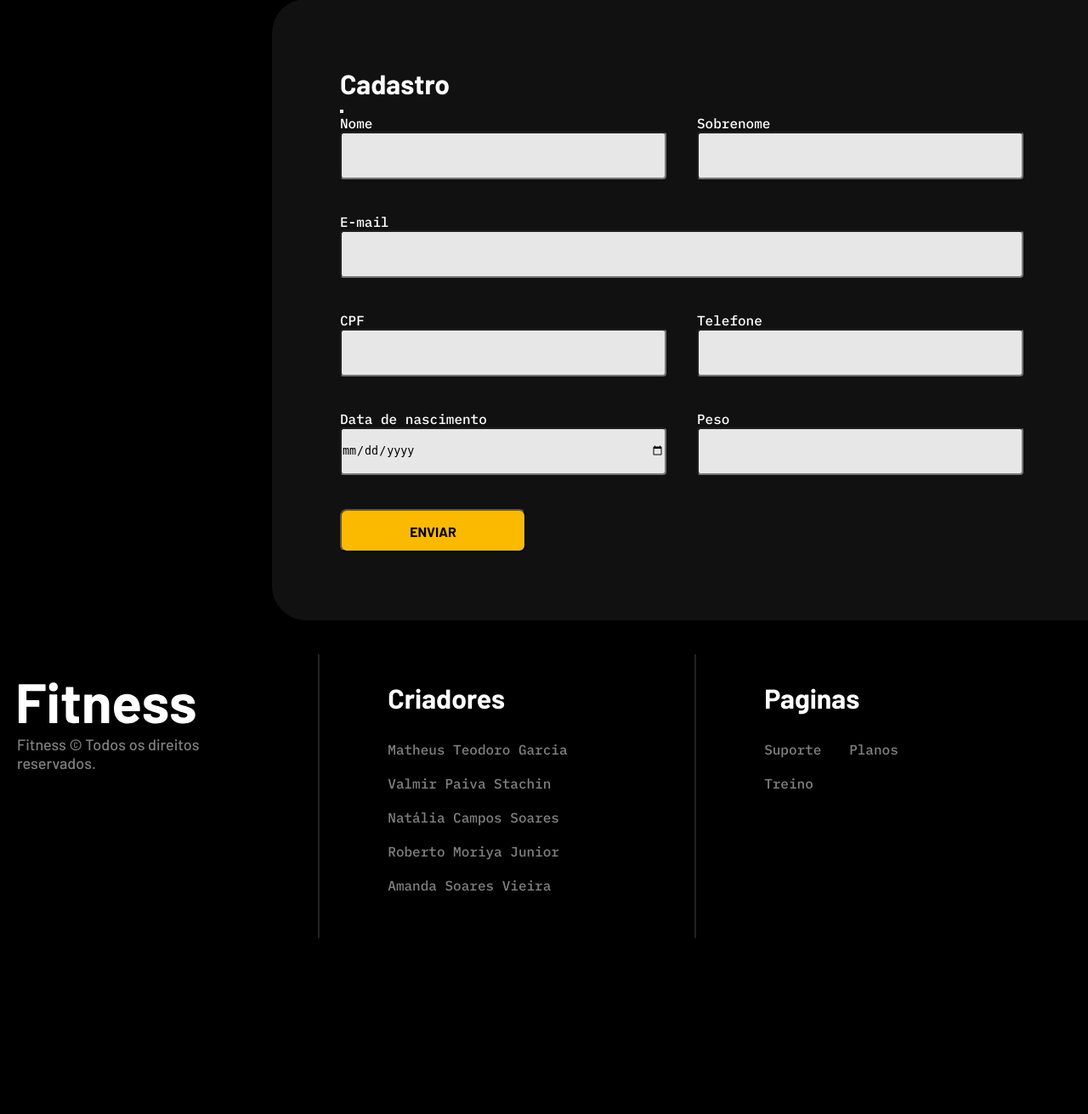
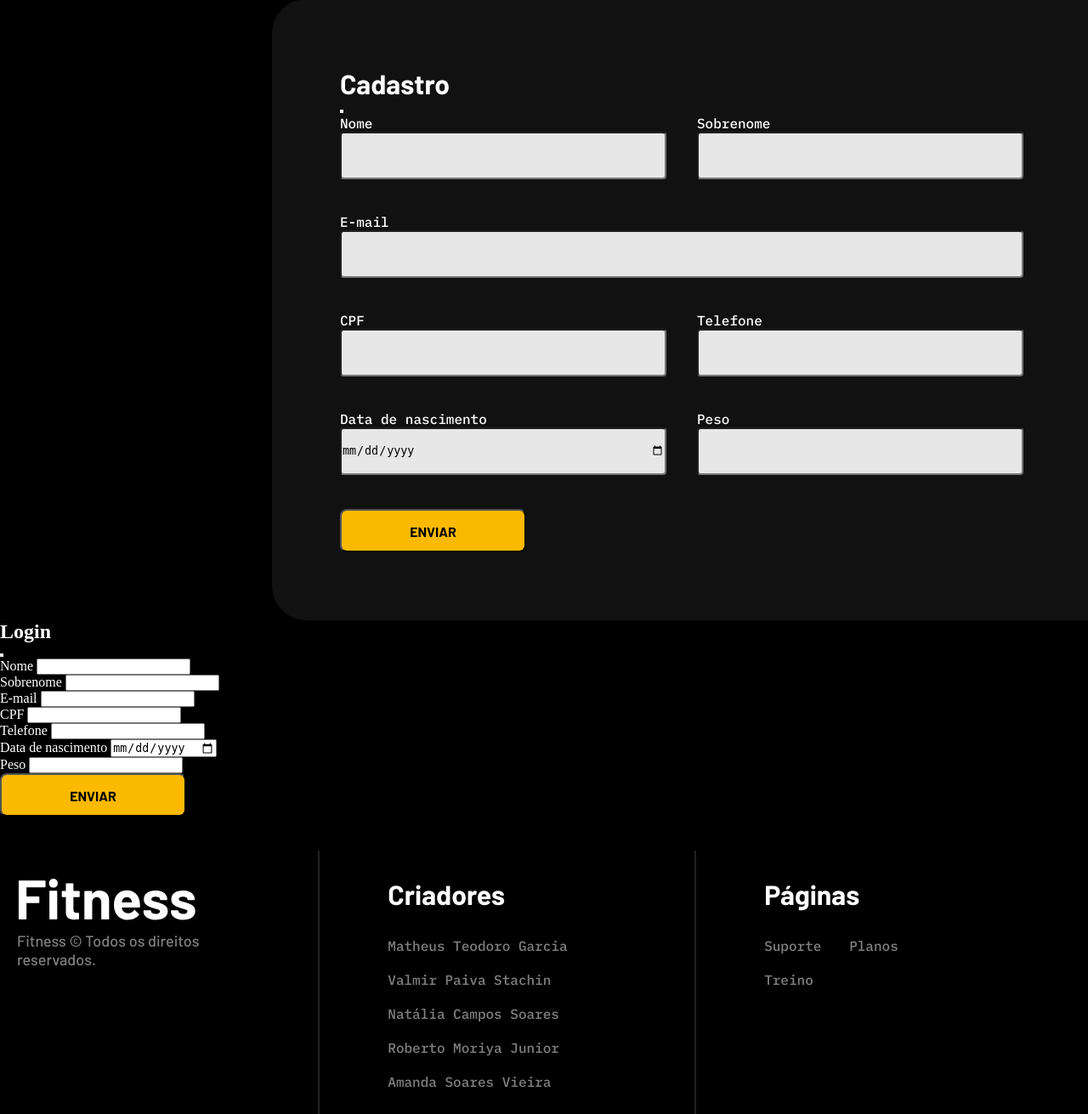
Before and after one commit to MatheusTG/Academia, a Python web app: template templates/cadastro.html in a window 1280 px wide. Shown: the part 506-1817 px from the top of the page at 85% size. Before the commit the page ends 1610 px from the top, so only its background shows below. Run offline with Jinja, Linux system fonts and the light colour scheme; the template is opened without the code that fills it, so the values that code supplies are empty.

Commit message:
Update cadastro.html

```diff
--- a/templates/cadastro.html
+++ b/templates/cadastro.html
@@ -1,3 +1,11 @@
+
+
+
+
+
+
+
+
 <!DOCTYPE html>
 <html lang="pt-br">
 
@@ -75,6 +83,47 @@
       </div>
    </section>
 
+   <section class="login-container">
+      <div class="login-content">
+         <h2>Login</h2>
+         <button></button>
+         <form action="./" class="form-login">
+               <div class="form-login">
+                  <div>
+                     <label for="nome">Nome</label>
+                     <input type="text" >
+                  </div>
+                  <div id="sobrenome">
+                     <label for="sobrenome">Sobrenome</label>
+                     <input type="text" >
+                  </div>
+                  <div id="email">
+                     <label for="email">E-mail</label>
+                     <input type="email" id="email">
+                  </div>
+                  <div id="cpf">
+                     <label for="cpf">CPF</label>
+                     <input type="text" >
+                  </div>
+                  <div id="telefone">
+                     <label for="telefone">Telefone</label>
+                     <input type="tel" >
+                  </div>
+                  <div id="data-nasc">
+                     <label for="data-nasc">Data de nascimento</label>
+                     <input type="date" >
+                  </div>
+                  <div id="peso">
+                     <label for="peso">Peso</label>
+                     <input type="number" >
+                  </div>
+
+               </div>
+               <button class="enviar">ENVIAR</button>
+         </form>
+      </div>
+   </section>
+
    <footer class="footer">
       <div class="footer-content container">
          <div class="footer-copyright">
@@ -92,7 +141,7 @@
             </ul>
          </div>
          <div class="footer-paginas">
-            <h3>Paginas</h3>
+            <h3>Páginas</h3>
             <ul>
                <li>Suporte</li>
                <li>Planos</li>
```
